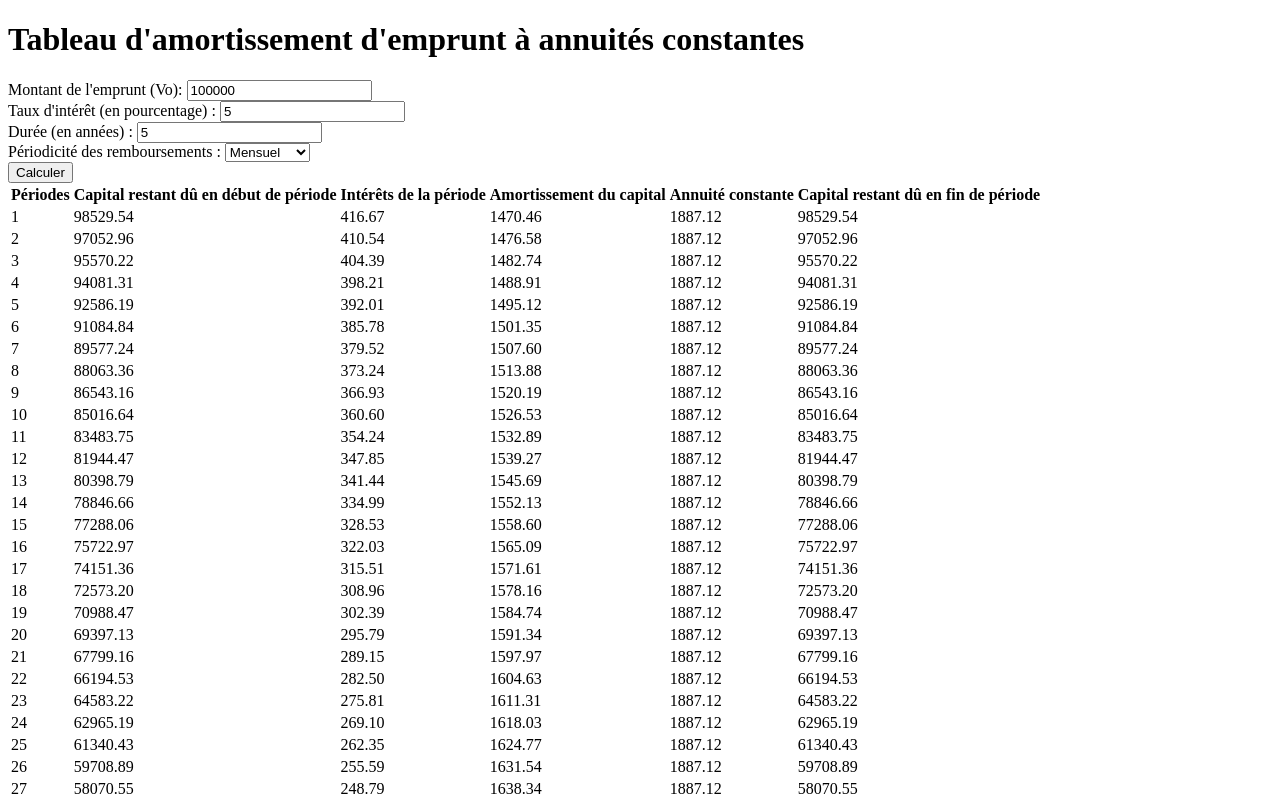
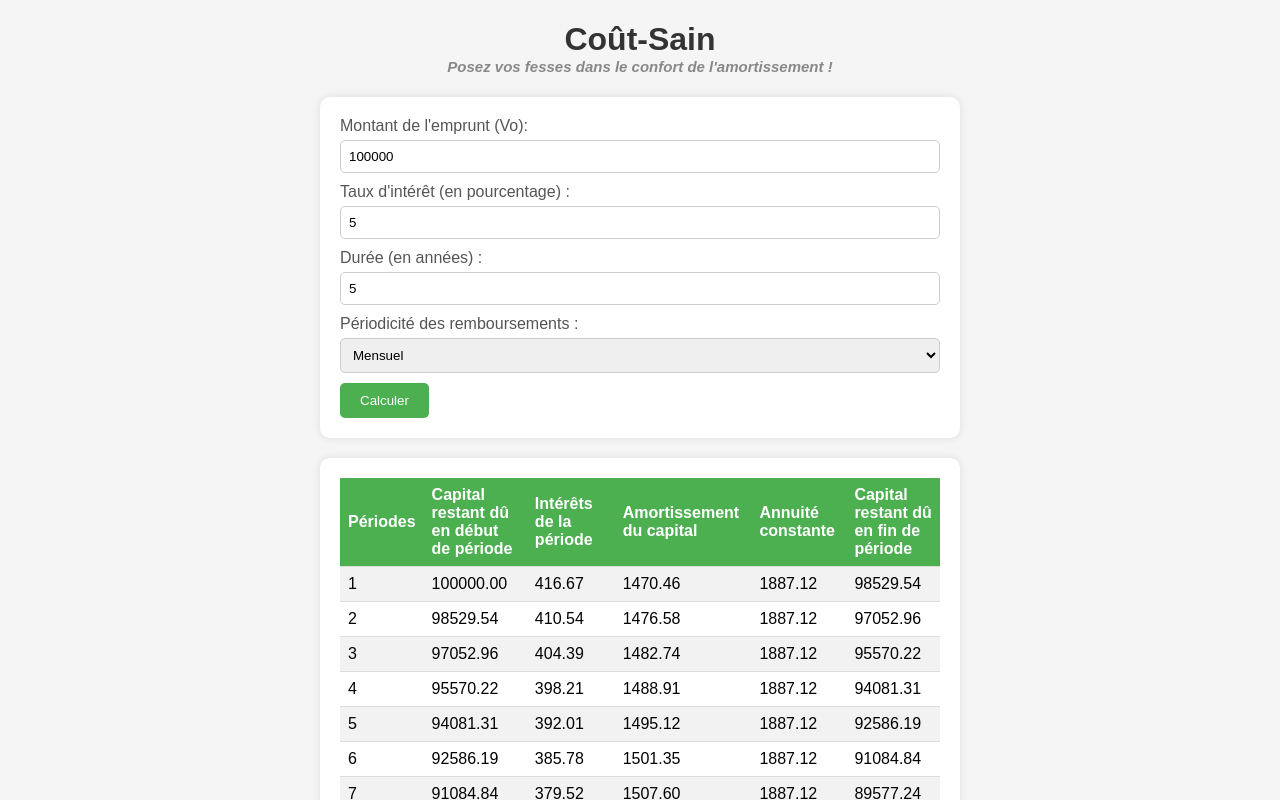
Before and after one commit to eull0004/Cout-Sain, a plain HTML site: page index.html in a window 1280 px wide. Both pictures are taken after a click on the button "Calculer". Shown: the top 800 px of the page. Drawn offline with Linux system fonts and the light colour scheme.

Commit message:
Coût-Sain version annuités constantes

```diff
--- a/index.html
+++ b/index.html
@@ -3,10 +3,13 @@
 <head>
     <meta charset="UTF-8">
     <meta name="viewport" content="width=device-width, initial-scale=1.0">
-    <title>Tableau d'amortissement d'emprunt à annuités constantes</title>
+    <link rel="stylesheet" href="style.css">
+    <link rel="icon" href="oreiller.png">
+    <title>Coût-Sain</title>
+
 </head>
 <body>
-<h1>Tableau d'amortissement d'emprunt à annuités constantes</h1>
+<h1>Coût-Sain</h1>
 <div>
     <label for="pret">Montant de l'emprunt (Vo): </label>
     <input type="number" id="pret" value="100000"><br>
@@ -41,13 +44,21 @@
         const annuity = loan * (i / (1 - Math.pow(1 + i, -n)));
 
         let remainingBalance = loan;
+        let totalInterest = 0;
+        let totalPrincipal = 0;
+        let totalAnnuity = 0;
         let amortizationTableHTML = "<table><tr><th>Périodes</th><th>Capital restant dû en début de période</th><th>Intérêts de la période</th><th>Amortissement du capital</th><th>Annuité constante</th><th>Capital restant dû en fin de période</th></tr>";
         for (let period = 1; period <= n; period++) {
             const interestPayment = remainingBalance * i;
             const principalPayment = annuity - interestPayment;
+            const newBalance = remainingBalance - principalPayment
+            amortizationTableHTML += `<tr><td>${period}</td><td>${remainingBalance.toFixed(2)}</td><td>${interestPayment.toFixed(2)}</td><td>${principalPayment.toFixed(2)}</td><td>${annuity.toFixed(2)}</td><td>${newBalance.toFixed(2)}</td></tr>`;
             remainingBalance -= principalPayment;
-            amortizationTableHTML += `<tr><td>${period}</td><td>${remainingBalance.toFixed(2)}</td><td>${interestPayment.toFixed(2)}</td><td>${principalPayment.toFixed(2)}</td><td>${annuity.toFixed(2)}</td><td>${remainingBalance.toFixed(2)}</td></tr>`;
+            totalInterest += interestPayment;
+            totalPrincipal += principalPayment;
+            totalAnnuity += annuity;
         }
+        amortizationTableHTML += `<tr><td colspan="2"><b>Total</b></td><td>${totalInterest.toFixed(2)}</td><td>${totalPrincipal.toFixed(2)}</td><td>${totalAnnuity.toFixed(2)}</td><td></td></tr>`;
         amortizationTableHTML += "</table>";
         document.getElementById("amortissement").innerHTML = amortizationTableHTML;
     }
--- /dev/null
+++ b/style.css
@@ -0,0 +1,96 @@
+body {
+    font-family: Arial, sans-serif;
+    background-color: #f5f5f5;
+    margin: 0;
+    padding: 0;
+}
+
+h1 {
+    color: #333;
+    text-align: center;
+}
+
+h1::after {
+    content: "Posez vos fesses dans le confort de l'amortissement !";
+    display: block;
+    font-style: italic;
+    color: #888;
+    font-size: 15px;
+    text-align: center;
+}
+
+div {
+    background-color: #fff;
+    border-radius: 10px;
+    padding: 20px;
+    margin: 20px auto;
+    max-width: 600px;
+    box-shadow: 0 0 10px rgba(0, 0, 0, 0.1);
+}
+
+label {
+    display: block;
+    margin-bottom: 5px;
+    color: #555;
+}
+
+input[type="number"],
+select {
+    width: 100%;
+    padding: 8px;
+    margin-bottom: 10px;
+    border: 1px solid #ccc;
+    border-radius: 5px;
+    box-sizing: border-box;
+}
+
+button {
+    background-color: #4CAF50;
+    color: white;
+    padding: 10px 20px;
+    border: none;
+    border-radius: 5px;
+    cursor: pointer;
+}
+
+button:hover {
+    background-color: #45a049;
+}
+
+table {
+    width: 100%;
+    border-collapse: collapse;
+}
+
+th, td {
+    padding: 8px;
+    text-align: left;
+    border-bottom: 1px solid #ddd;
+}
+
+th {
+    background-color: #4CAF50;
+    color: white;
+}
+
+tr:nth-child(even) {
+    background-color: #f2f2f2;
+}
+
+#amortissement {
+    margin-top: 20px;
+}
+
+/* Animation */
+@keyframes fadeIn {
+    from {
+        opacity: 0;
+    }
+    to {
+        opacity: 1;
+    }
+}
+
+.fadeIn {
+    animation: fadeIn 1s ease-in-out;
+}
```
Also changed, not shown: package.json (deleted, +0 -16 lines), webpack.config.js (deleted, +0 -24 lines), oreiller.png (added), 1 other file.
